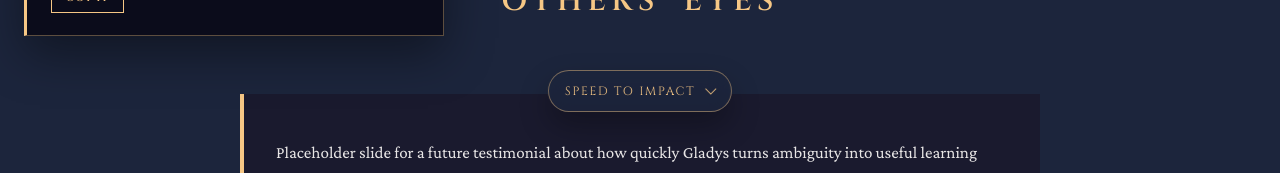
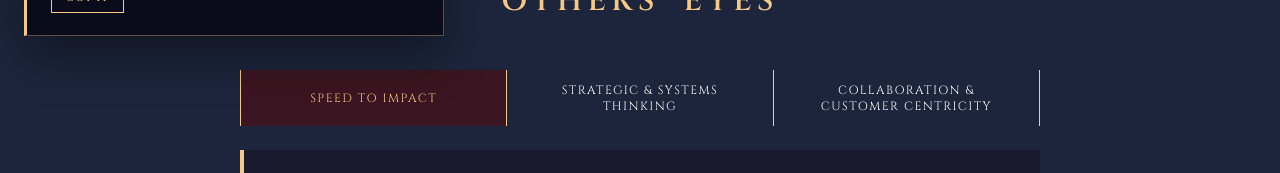
Before and after one commit to gladysboswicaksono/meettheowl, a React (Vite) app: page / in a window 1280 px wide. Shown: the part 740-913 px from the top of the page. Built offline with nearby package versions, Linux system fonts and the light colour scheme.

Commit message:
Scope testimonial pill navigation to smaller screens

```diff
--- a/src/components/Testimonials.jsx
+++ b/src/components/Testimonials.jsx
@@ -181,6 +181,21 @@ export default function Testimonials() {
           Others' Eyes
         </h2>
 
+        <div className="tabs testimonial-theme-tabs" role="tablist" aria-label="Testimonial themes">
+          {testimonialTabs.map((tab) => (
+            <button
+              key={tab.id}
+              type="button"
+              className={`tab-btn${activeTabId === tab.id ? ' active' : ''}`}
+              onClick={() => switchTab(tab.id)}
+              role="tab"
+              aria-selected={activeTabId === tab.id}
+            >
+              {tab.label}
+            </button>
+          ))}
+        </div>
+
         <div className="testimonial-stage">
           <nav className="testimonial-theme-nav" aria-label="Testimonial themes">
             <button
@@ -223,6 +238,7 @@ export default function Testimonials() {
 
           {/* Slide */}
           <div className={`testimonial-slide testimonial-slide--${activeTabId}`}>
+            <div className="testimonial-theme-indicator">{activeTabLabel}</div>
             {t.isPlaceholder ? (
               <div style={paraStyle}>{t.keyQuote}</div>
             ) : isMobile && !expanded ? (
--- a/src/styles/projects.css
+++ b/src/styles/projects.css
@@ -998,9 +998,12 @@
   background-color: #f6c7854f;
 }
 
+.testimonial-theme-tabs {
+  margin-bottom: 24px;
+}
+
 .testimonial-stage {
   position: relative;
-  padding-top: 24px;
 }
 
 .testimonial-card {
@@ -1010,10 +1013,24 @@
 
 .testimonial-slide {
   border-left: 4px solid var(--gold);
-  padding: 2.75rem 1rem 1.5rem 2rem;
+  padding: 1.5rem 1rem 1.5rem 2rem;
+}
+
+.testimonial-theme-indicator {
+  display: inline-flex;
+  align-items: center;
+  margin-bottom: 1.25rem;
+  padding: 0.4rem 0.65rem;
+  border: 1px solid rgba(246, 199, 133, 0.45);
+  color: var(--gold);
+  font-family: var(--font-display);
+  font-size: 0.6875rem;
+  letter-spacing: 0.14em;
+  text-transform: uppercase;
 }
 
 .testimonial-theme-nav {
+  display: none;
   position: absolute;
   top: 0;
   left: 50%;
@@ -1131,6 +1148,28 @@
   font-size: 0.9375rem;
   font-style: italic;
   margin-bottom: 0;
+}
+
+@media (max-width: 900px) {
+  .testimonial-theme-tabs {
+    display: none;
+  }
+
+  .testimonial-stage {
+    padding-top: 24px;
+  }
+
+  .testimonial-slide {
+    padding-top: 2.75rem;
+  }
+
+  .testimonial-theme-nav {
+    display: block;
+  }
+
+  .testimonial-theme-indicator {
+    display: none;
+  }
 }
 
 @media (max-width: 600px) {
```
